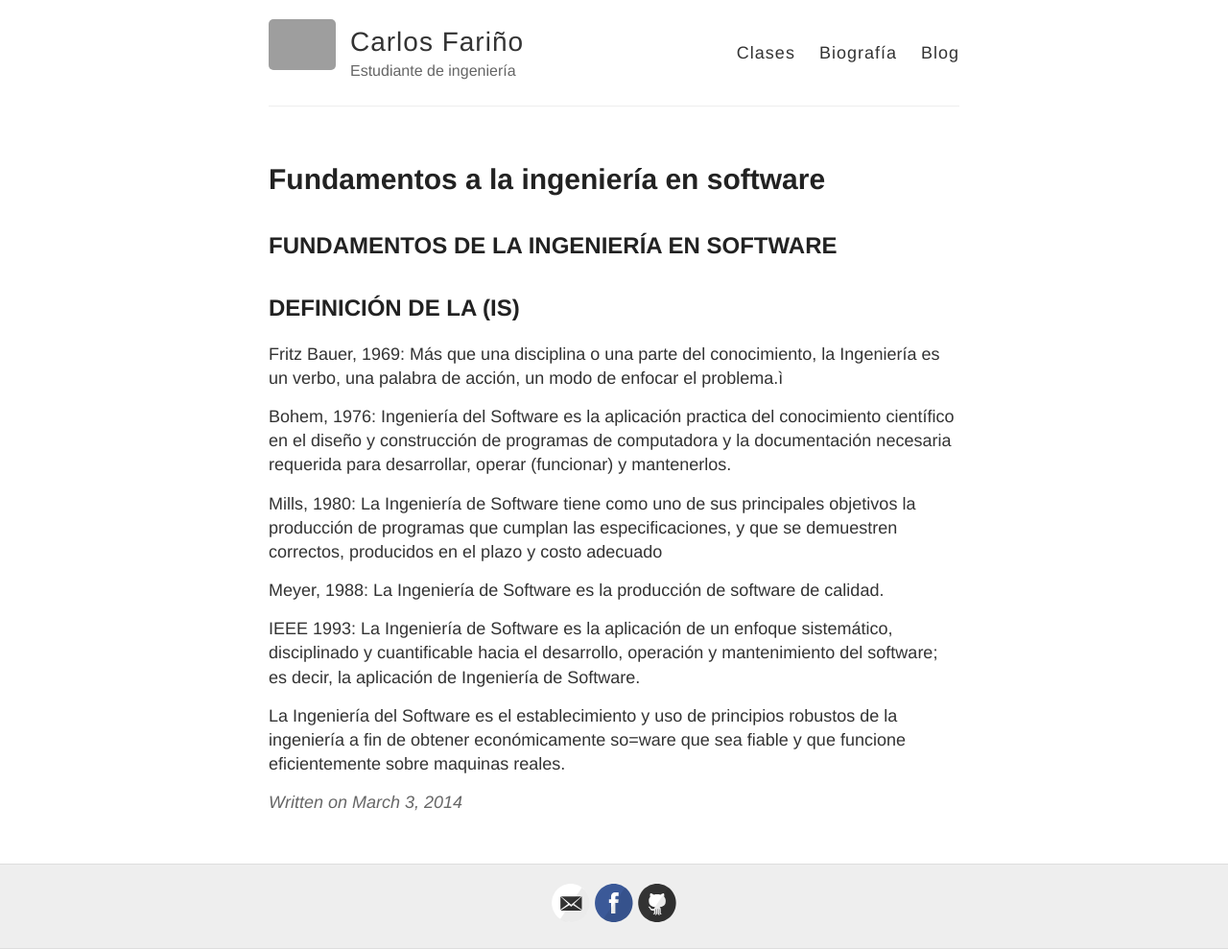
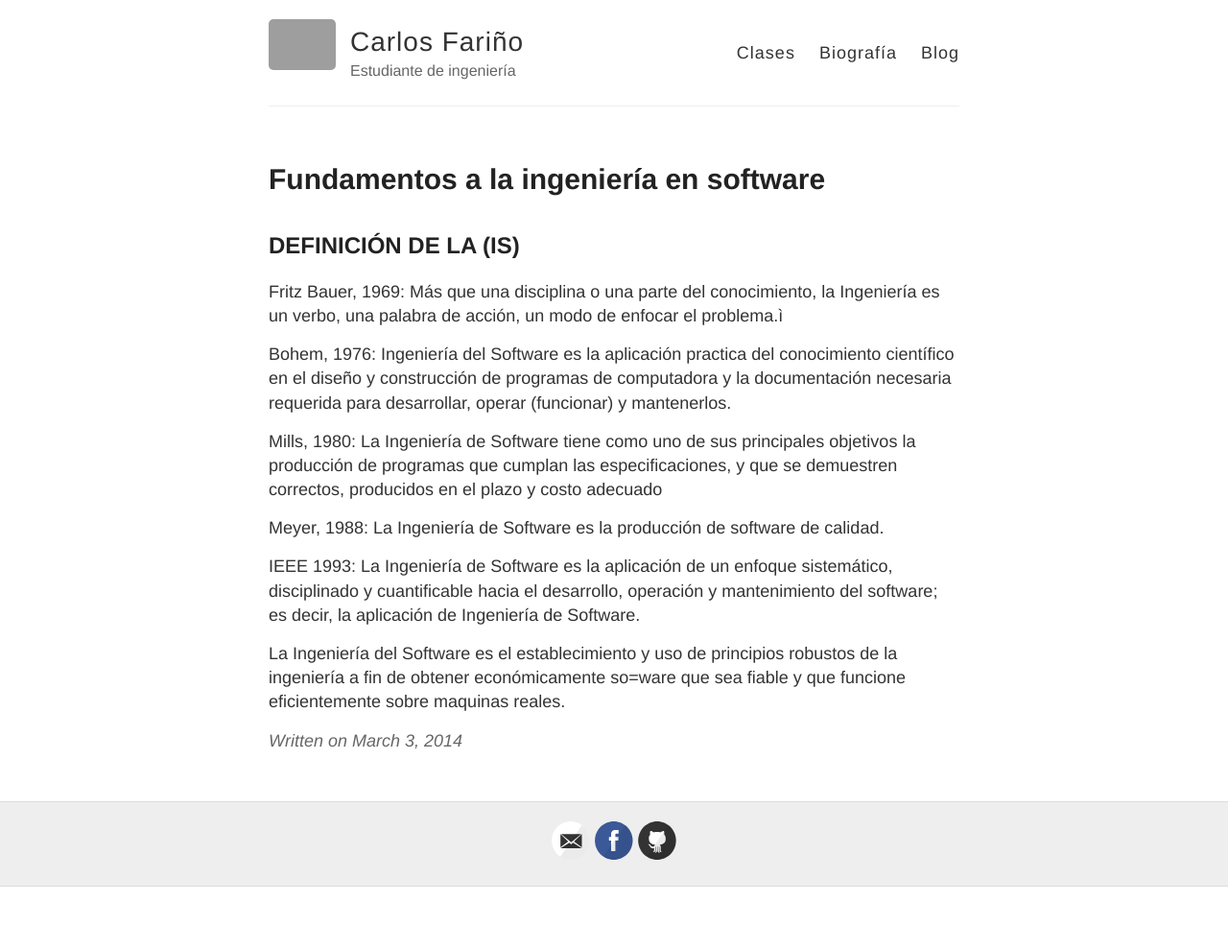
Before and after one commit to andrescharro22/Carlos-F007.github.io, a Jekyll site: the page built from _posts/2014-3-3-Hello-World.md, in a window 1280 px wide. Shown: the whole page at 96% size. Built offline with Jekyll 4.4.1, drawn with Linux system fonts in a browser that asks for light colours; after the commit the page ends 924 px from its top, so only the background shows below that; grey boxes are pictures that could not be loaded.

Commit message:
Update 2014-3-3-Hello-World.md

```diff
--- a/_posts/2014-3-3-Hello-World.md
+++ b/_posts/2014-3-3-Hello-World.md
@@ -3,10 +3,6 @@ layout: post
 title: Fundamentos a la ingeniería en software
 ---
 
-
-
-FUNDAMENTOS DE LA INGENIERÍA EN SOFTWARE
---
 
 
 DEFINICIÓN DE LA (IS)
```
